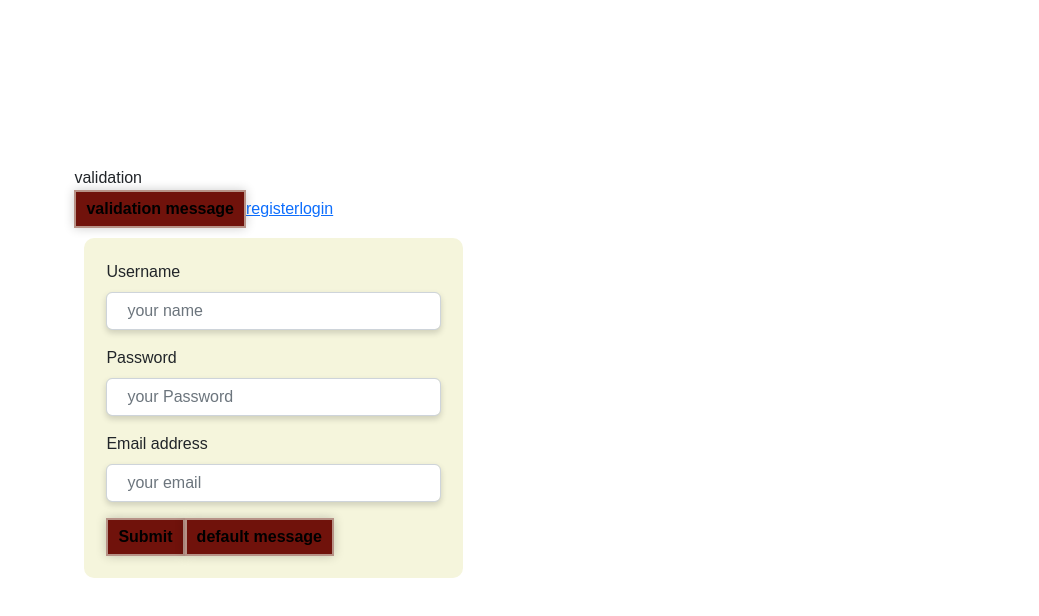
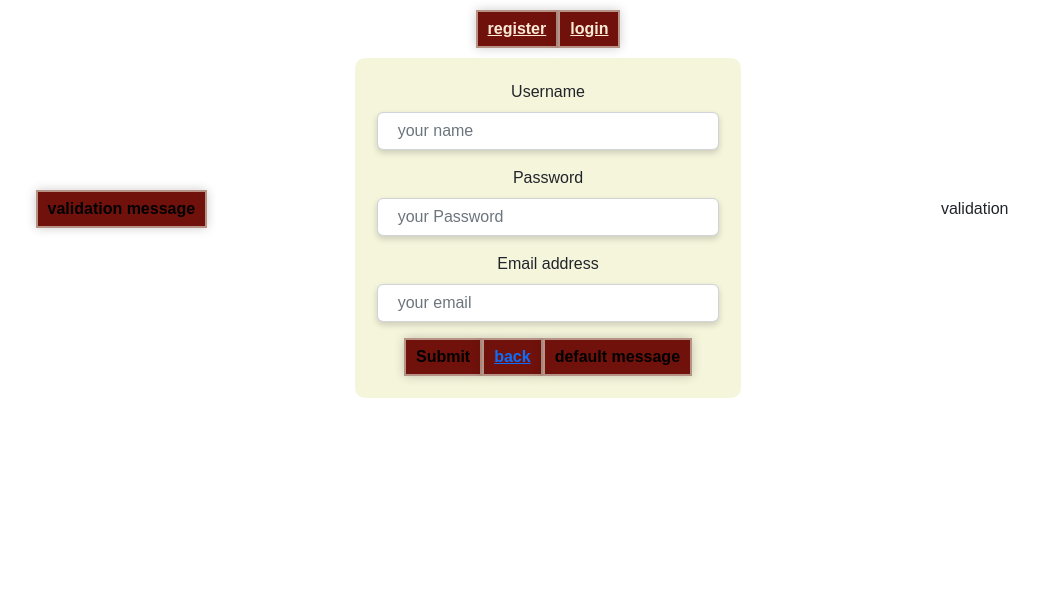
Before and after one commit to orithee/ChatWeb, a React (Create React App) app in the folder react/: page /register in a window 1280 px wide. Shown: the top 616 px of the page, without its empty margins (92-1131 px from the left). Built offline with nearby package versions, Linux system fonts and the light colour scheme; no server answers.

Commit message:
Work on the frontend

```diff
--- a/react/src/components/login/Login.module.scss
+++ b/react/src/components/login/Login.module.scss
@@ -1,6 +1,6 @@
 .container {
   background-color: beige;
-  width: 40%;
+  width: auto;
   padding: 22px;
   margin: 10px;
   border-radius: 10px;
--- a/react/src/components/login/Login.tsx
+++ b/react/src/components/login/Login.tsx
@@ -1,5 +1,5 @@
 import style from './Login.module.scss';
-import { useOutletContext } from 'react-router-dom';
+import { Link, useOutletContext } from 'react-router-dom';
 import { toStr } from '../../assets/jsonConvert';
 import Form from 'react-bootstrap/Form';
 import { useState } from 'react';
@@ -56,6 +56,9 @@ function Login() {
           />
         </Form.Group>
         <button type="submit">Submit</button>
+        <button>
+          <Link to="/">back</Link>
+        </button>
         <button onClick={sendMessage}>default message</button>
       </Form>
     </div>
--- a/react/src/components/register/Register.module.scss
+++ b/react/src/components/register/Register.module.scss
@@ -1,6 +1,6 @@
 .container {
   background-color: beige;
-  width: 40%;
+  width: auto;
   padding: 22px;
   margin: 10px;
   border-radius: 10px;
--- a/react/src/components/register/Register.tsx
+++ b/react/src/components/register/Register.tsx
@@ -1,5 +1,5 @@
 import style from './Register.module.scss';
-import { useOutletContext } from 'react-router-dom';
+import { Link, useOutletContext } from 'react-router-dom';
 import { toStr } from '../../assets/jsonConvert';
 import Form from 'react-bootstrap/Form';
 import { useState } from 'react';
@@ -47,7 +47,6 @@ function Register() {
             required
           />
         </Form.Group>
-
         <Form.Group className="mb-3">
           <Form.Label>Password</Form.Label>
           <Form.Control
@@ -58,7 +57,6 @@ function Register() {
             required
           />
         </Form.Group>
-
         <Form.Group className="mb-3">
           <Form.Label>Email address</Form.Label>
           <Form.Control
@@ -70,6 +68,9 @@ function Register() {
           />
         </Form.Group>
         <button type="submit">Submit</button>
+        <button>
+          <Link to="/">back</Link>
+        </button>
         <button onClick={sendMessage}>default message</button>
       </Form>
     </div>
--- a/react/src/components/validation/Validation.module.scss
+++ b/react/src/components/validation/Validation.module.scss
@@ -1,3 +1,14 @@
-.button {
-  background-color: rgb(150, 139, 139);
+@use '../../style/mixins' as *;
+
+.container {
+  @include center();
 }
+
+.sub_container {
+  width: 100%;
+  padding: 10px;
+}
+
+.link {
+  color: antiquewhite;
+}
--- a/react/src/components/validation/Validation.tsx
+++ b/react/src/components/validation/Validation.tsx
@@ -14,12 +14,24 @@ function Validation() {
   };
 
   return (
-    <div>
-      <div>validation</div>
-      <button onClick={sendMessage}>validation message</button>
-      <Link to="/register">register</Link>
-      <Link to="/login">login</Link>
-      <Outlet context={connection} />
+    <div className={style.container}>
+      <div className={style.sub_container}>
+        <button onClick={sendMessage}>validation message</button>
+      </div>
+      <div className={style.sub_container}>
+        <button>
+          <Link className={style.link} to="/register">
+            register
+          </Link>
+        </button>
+        <button>
+          <Link className={style.link} to="/login">
+            login
+          </Link>
+        </button>
+        <Outlet context={connection} />
+      </div>
+      <div className={style.sub_container}>validation</div>
     </div>
   );
 }
--- a/react/src/style/_base.scss
+++ b/react/src/style/_base.scss
@@ -17,7 +17,7 @@ body {
   min-height: 100vh;
   overflow: auto;
   margin: 0;
-  padding: 13%;
+  // padding: 13%;
   user-select: none;
 }
 #bg {
```
